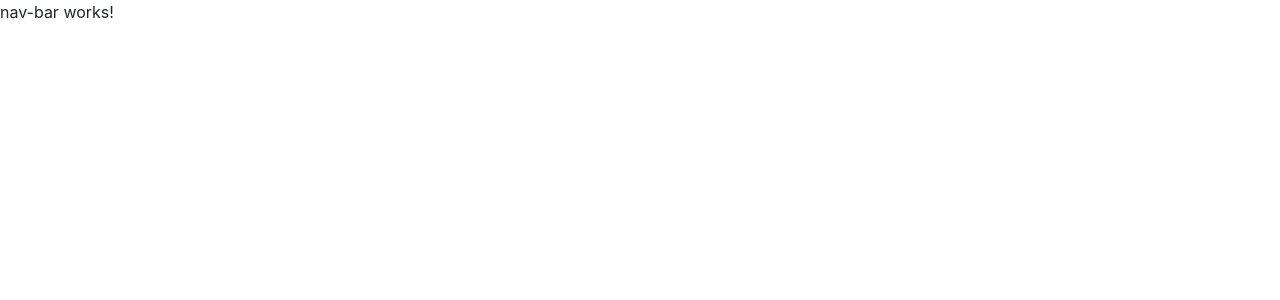
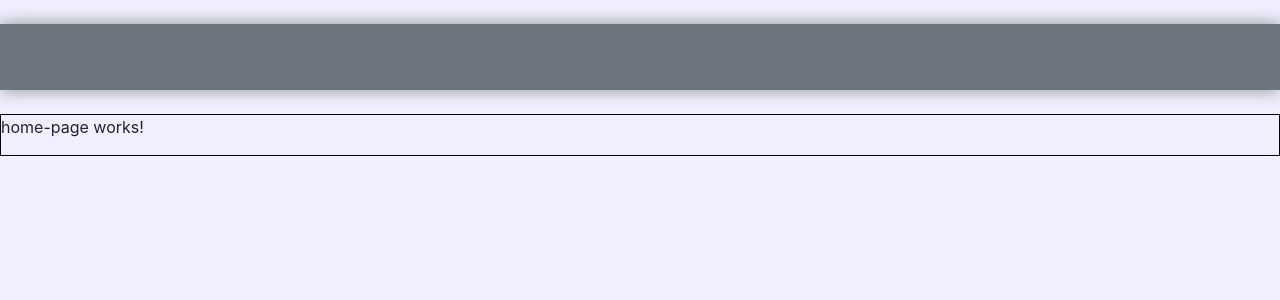
Before and after one commit to team-echo-2018/eMent, an Angular app: page / in a window 1280 px wide. Shown: the top 300 px of the page. Built offline with nearby package versions, Linux system fonts and the light colour scheme.

Commit message:
working update

```diff
--- a/src/app/app.component.css
+++ b/src/app/app.component.css
@@ -0,0 +1,9 @@
+/* set full length to nav-bar */
+.fluid {
+    width: 100%;
+}
+
+/* shading attribute for nav-bar */
+.shade {
+    box-shadow: 0px 0px 1em #8f8f8f;
+}
--- a/src/app/app.component.html
+++ b/src/app/app.component.html
@@ -1 +1,11 @@
-<app-nav-bar></app-nav-bar>
+<div class="container-fluid">
+
+    <div class="row my-4 shade">
+        <app-nav-bar class="fluid"></app-nav-bar>
+    </div>
+
+    <div class="row brd">
+        <app-home-page></app-home-page>
+    </div>
+
+</div>
--- a/src/app/views/platform/components/nav-bar/nav-bar.component.html
+++ b/src/app/views/platform/components/nav-bar/nav-bar.component.html
@@ -1,3 +1,10 @@
-<p>
-  nav-bar works!
-</p>
+<nav class="navbar navbar-expand-lg bg-secondary py-0">
+  <div class="collapse navbar-collapse">
+    <ul class="nav col-lg-8 ml-auto">
+      <app-nav-item class="col-lg-3 p-0"></app-nav-item>
+      <app-nav-item class="col-lg-3 p-0"></app-nav-item>
+      <app-nav-item class="col-lg-3 p-0"></app-nav-item>
+      <app-nav-item class="col-lg-3 p-0"></app-nav-item>
+    </ul>
+  </div>
+</nav>
--- a/src/app/views/platform/components/nav-item/nav-item.component.css
+++ b/src/app/views/platform/components/nav-item/nav-item.component.css
@@ -0,0 +1,13 @@
+.nav-item {
+    height: 50px;
+    line-height: 50px;
+}
+
+.nav-item :hover {
+    cursor: pointer;
+    background-color: #666c72;
+}
+
+.text-white :hover {
+    color: rgb(138, 130, 248);
+}
--- a/src/app/views/platform/components/nav-item/nav-item.component.html
+++ b/src/app/views/platform/components/nav-item/nav-item.component.html
@@ -1,3 +1,3 @@
-<p>
-  nav-item works!
-</p>
+<li class="nav-item text-white text-center">
+  <p class="">{{itemName}}</p>
+</li>
--- a/src/app/views/platform/components/nav-item/nav-item.component.ts
+++ b/src/app/views/platform/components/nav-item/nav-item.component.ts
@@ -1,4 +1,4 @@
-import { Component, OnInit } from '@angular/core';
+import { Component, OnInit, Input } from '@angular/core';
 
 @Component({
   selector: 'app-nav-item',
@@ -7,9 +7,21 @@ import { Component, OnInit } from '@angular/core';
 })
 export class NavItemComponent implements OnInit {
 
+  // instance variables declarations
+  private _itemName: string;
+
   constructor() { }
 
   ngOnInit() {
   }
 
+  // getters and setters start
+  public get itemName(): string {
+    return this._itemName;
+  }
+  public set itemName(value: string) {
+    this._itemName = value;
+  }
+  // getters and setters end
+
 }
--- a/src/styles.css
+++ b/src/styles.css
@@ -1,2 +1,11 @@
 /* You can add global styles to this file, and also import other style files */
 @import "~bootstrap/dist/css/bootstrap.css";
+
+body {
+    background-color: #efefff;
+}
+
+/* This class for testing purpose */
+.brd {
+    border: 1px solid black;
+}
```
Also changed, not shown: src/app/app-routing/app-routing.module.ts (added, +10 -0 lines), 1 other file (tests, documents, lock files or other folders).
